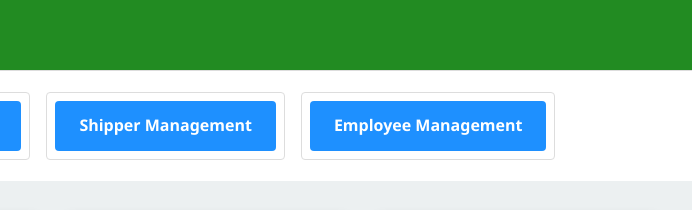
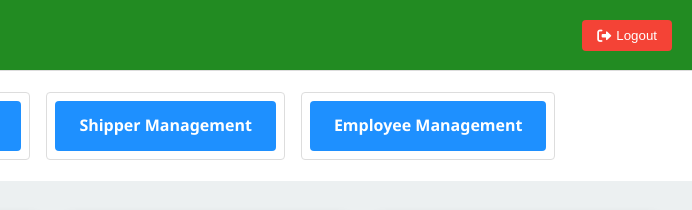
Before and after one commit to hakai197/Manifest_Processor2.0, a plain HTML site: page html/index.html in a window 1280 px wide. Shown: the top 210 px of the page, 588-1280 px from the left. Drawn offline with nearby package versions, Linux system fonts and the light colour scheme.

Commit message:
Logout Button Added

```diff
--- a/html/index.html
+++ b/html/index.html
@@ -22,6 +22,9 @@
         <div class="header-top">
           <h1>Dock Management System</h1>
         </div>
+         <button @click="logout" class="logout-btn">
+          <i class="fas fa-sign-out-alt"></i> Logout
+        </button>
 
         <nav class="desktop-nav">
           <ul>
@@ -260,8 +263,22 @@
             unassign,
             closeModal
           };
+            const logout = () => {
+            // Clear any user session/token
+            localStorage.removeItem('authToken');
+            localStorage.removeItem('user');
+
+            // Redirect to login page
+            window.location.href = 'login.html';
+          };
+
+          return {
+            // ... other properties and methods
+            logout
+          };
         }
       }).mount('#app');
+
     </script>
 
     <script src="../script/resourceService.js"></script>
@@ -329,6 +346,30 @@
       li:hover {
         background-color: #f5f5f5;
       }
+      /* Logout Button Styles */
+.logout-btn {
+    position: absolute;
+    top: 20px;
+    right: 20px;
+    padding: 8px 15px;
+    background-color: #f44336;
+    color: white;
+    border: none;
+    border-radius: 4px;
+    cursor: pointer;
+    display: flex;
+    align-items: center;
+    gap: 5px;
+    transition: background-color 0.3s;
+}
+
+.logout-btn:hover {
+    background-color: #d32f2f;
+}
+
+.logout-btn i {
+    font-size: 14px;
+}
     </style>
   </body>
 </html>
```
